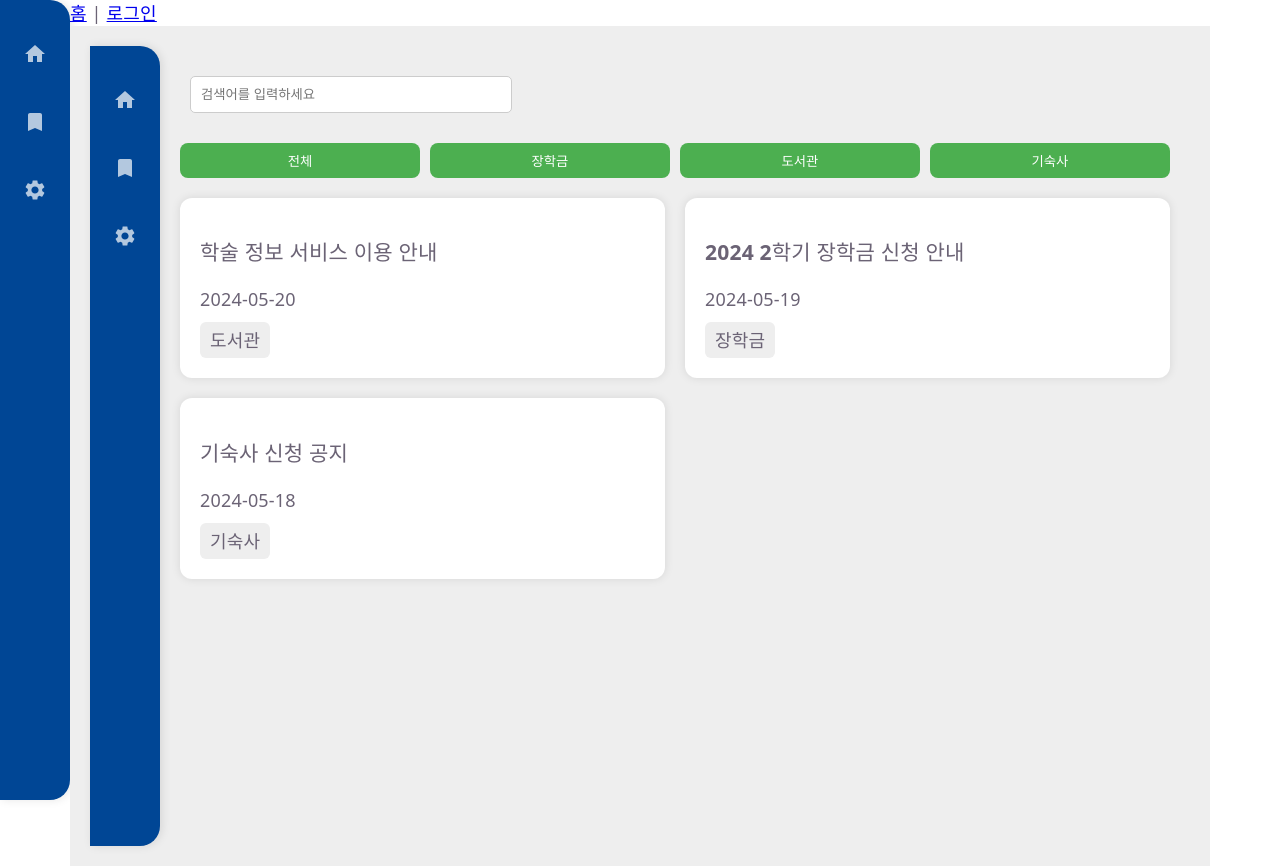
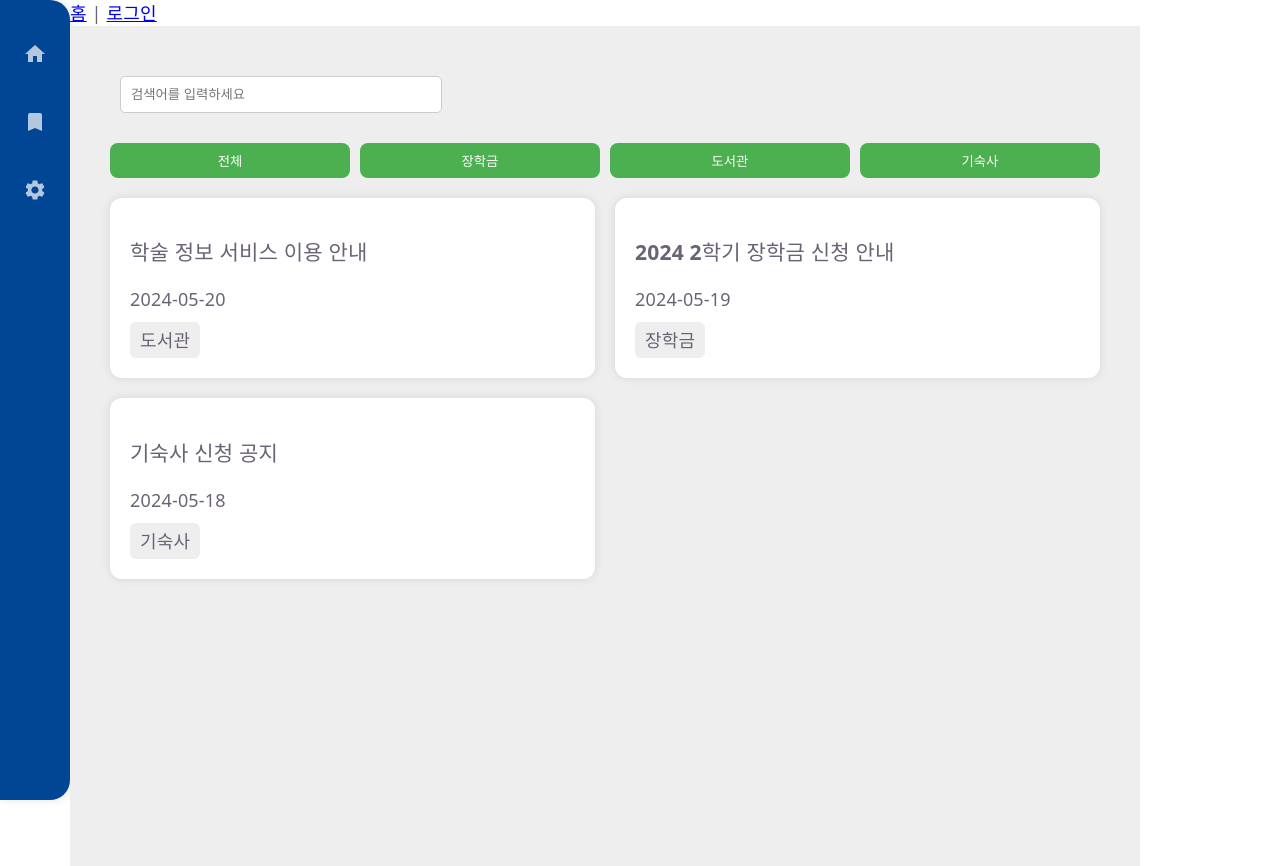
Before and after one commit to pknu-wap/Udada, a React (Vite) app in the folder client/: page /home in a window 1280 px wide. Built offline with nearby package versions, Linux system fonts and the light colour scheme.

Commit message:
fix: home 사이드바 2개뜨는 오류 해결

```diff
--- a/client/src/pages/Home.jsx
+++ b/client/src/pages/Home.jsx
@@ -1,5 +1,4 @@
 import React from "react";
-import Sidebar from "../components/Sidebar";
 import "./Home.css";
 
 import { useNavigate } from "react-router-dom";
@@ -30,7 +29,6 @@ function Home() {
 
   return (
     <div className="home">
-      <Sidebar />
 
       <div className="content">
         <div className="search-bar">
```
